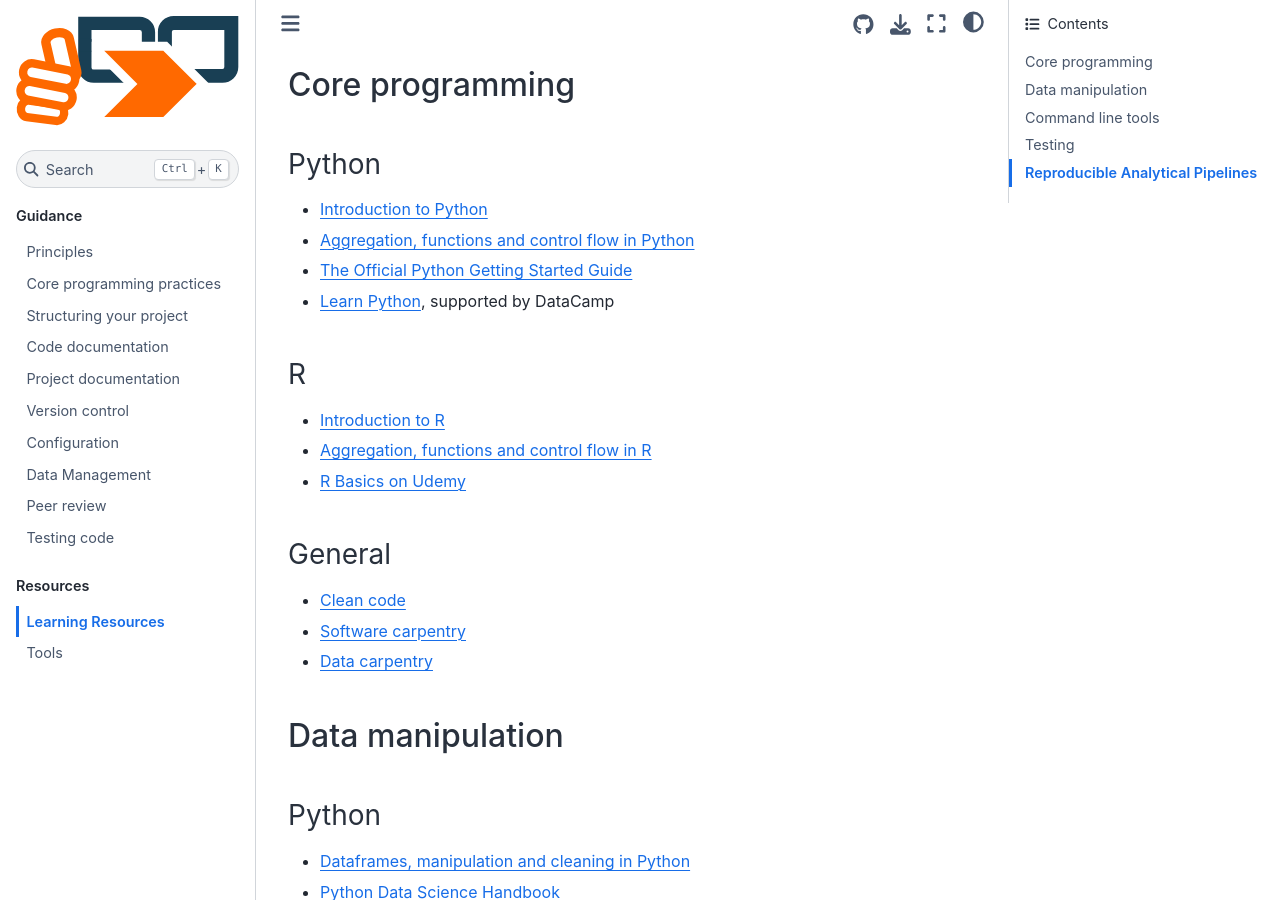
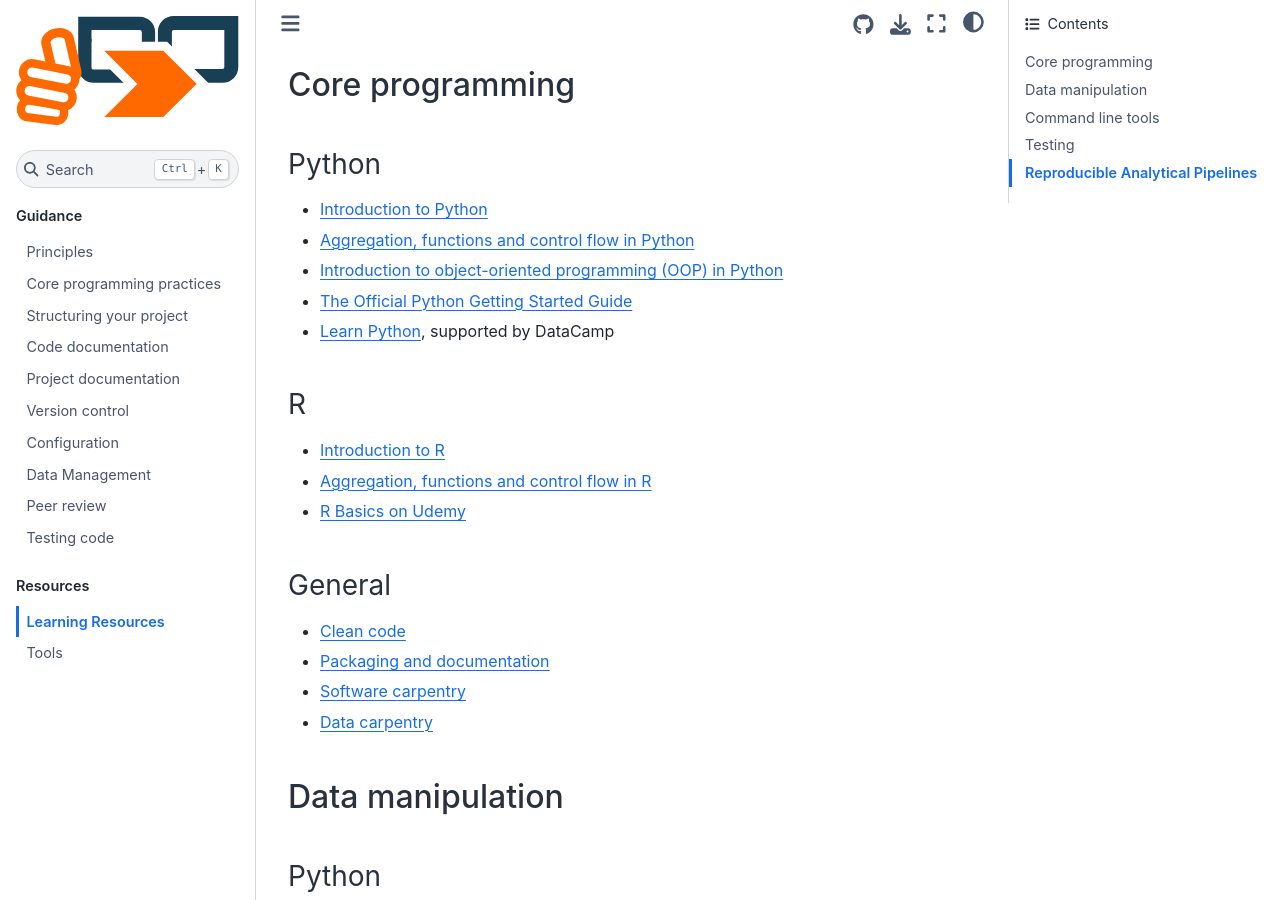
Before and after one commit to best-practice-and-impact/qa-of-code-guidance, a Jupyter Book: the page built from book/learning.md, in a window 1280 px wide and 900 px high, scrolled down 360 px. Built offline with Jupyter Book 1.0.4 settings and Sphinx 7.4.7 and the Sphinx Book theme 1.1.4, drawn with Linux system fonts in a browser that asks for light colours; some of the changed text lies outside the part shown.

Commit message:
Add new GSS training on packaging, CI and OOP

```diff
--- a/book/learning.md
+++ b/book/learning.md
@@ -12,6 +12,7 @@ Please note that learning resources from non-government training providers (i.e.
 
 * [Introduction to Python](https://learninghub.ons.gov.uk/enrol/index.php?id=536)
 * [Aggregation, functions and control flow in Python](https://learninghub.ons.gov.uk/enrol/index.php?id=525)
+* [Introduction to object-oriented programming (OOP) in Python](https://learninghub.ons.gov.uk/enrol/index.php?id=1163)
 * [The Official Python Getting Started Guide](https://www.python.org/about/gettingstarted/)
 * [Learn Python](https://www.learnpython.org/), supported by DataCamp
 
@@ -19,10 +20,11 @@ Please note that learning resources from non-government training providers (i.e.
 
 * [Introduction to R](https://learninghub.ons.gov.uk/enrol/index.php?id=538)
 * [Aggregation, functions and control flow in R](https://learninghub.ons.gov.uk/enrol/index.php?id=527)
-* [R Basics on Udemy](https://www.udemy.com/course/r-basics/?LSNPUBID=JVFxdTr9V80&ranEAID=JVFxdTr9V80&ranMID=39197&ranSiteID=JVFxdTr9V80-mzkL.lpta.ugiFro.8Oc_Q&utm_medium=udemyads&utm_source=aff-campaign)
+* [R Basics on Udemy](https://www.udemy.com/course/r-basics/)
 
 ### General
 * [Clean code](https://learninghub.ons.gov.uk/enrol/index.php?id=537)
+* [Packaging and documentation](https://learninghub.ons.gov.uk/enrol/index.php?id=1165)
 * [Software carpentry](https://software-carpentry.org/lessons/)
 * [Data carpentry](https://datacarpentry.org/lessons/)
 
@@ -57,6 +59,7 @@ Please note that learning resources from non-government training providers (i.e.
 ### Git
 
 * [Intro to Git](https://learninghub.ons.gov.uk/course/view.php?id=532)
+* [Introduction to continous integration](https://learninghub.ons.gov.uk/enrol/index.php?id=1164)
 * [The Pro Git book](https://git-scm.com/book/en/v2)
 * [Software Carpentry: Version Control with Git](https://swcarpentry.github.io/git-novice/) - an applied project
 * Interactive online training with [Katacoda](https://www.katacoda.com/courses/git) or [Learn Git Branching](https://learngitbranching.js.org/)
```
